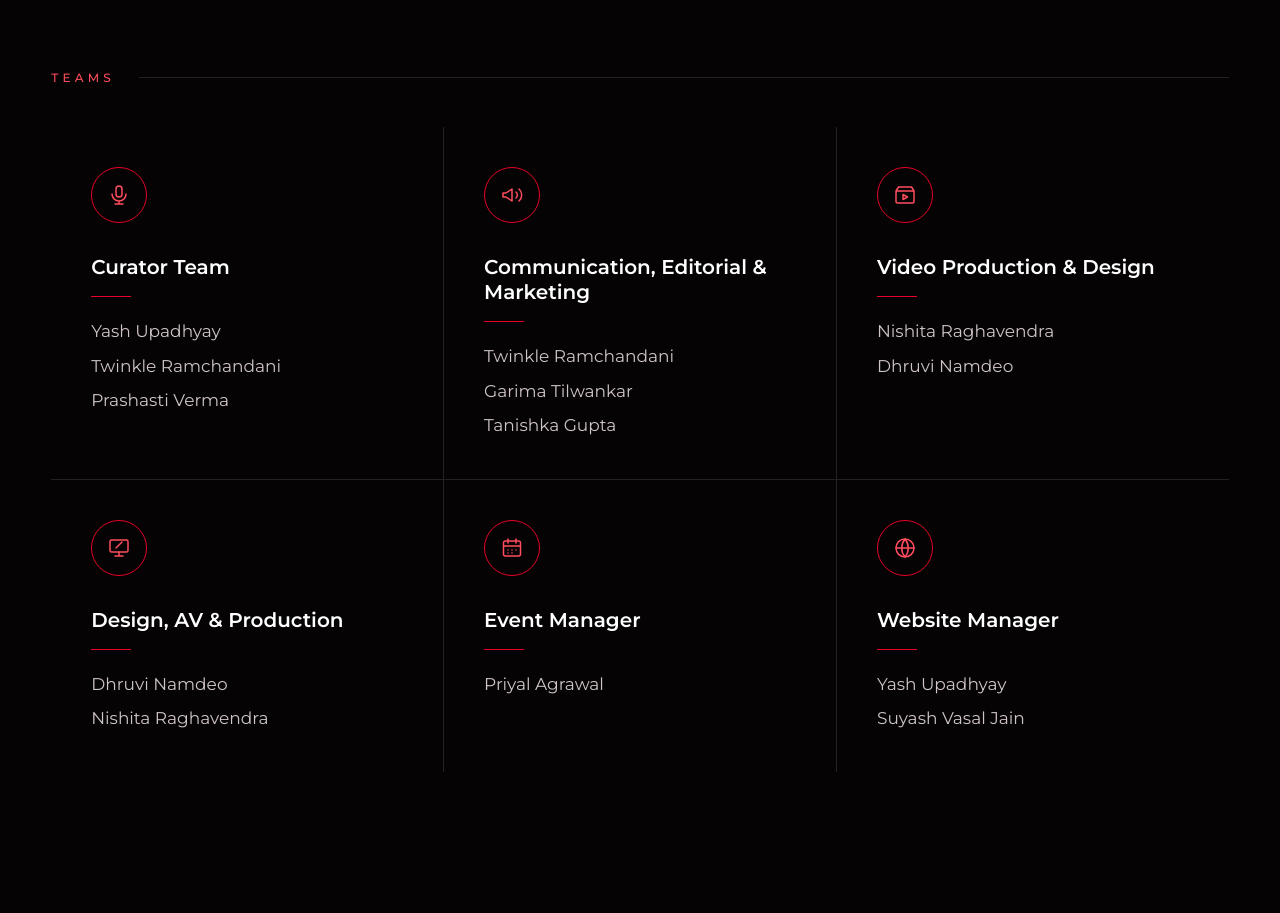
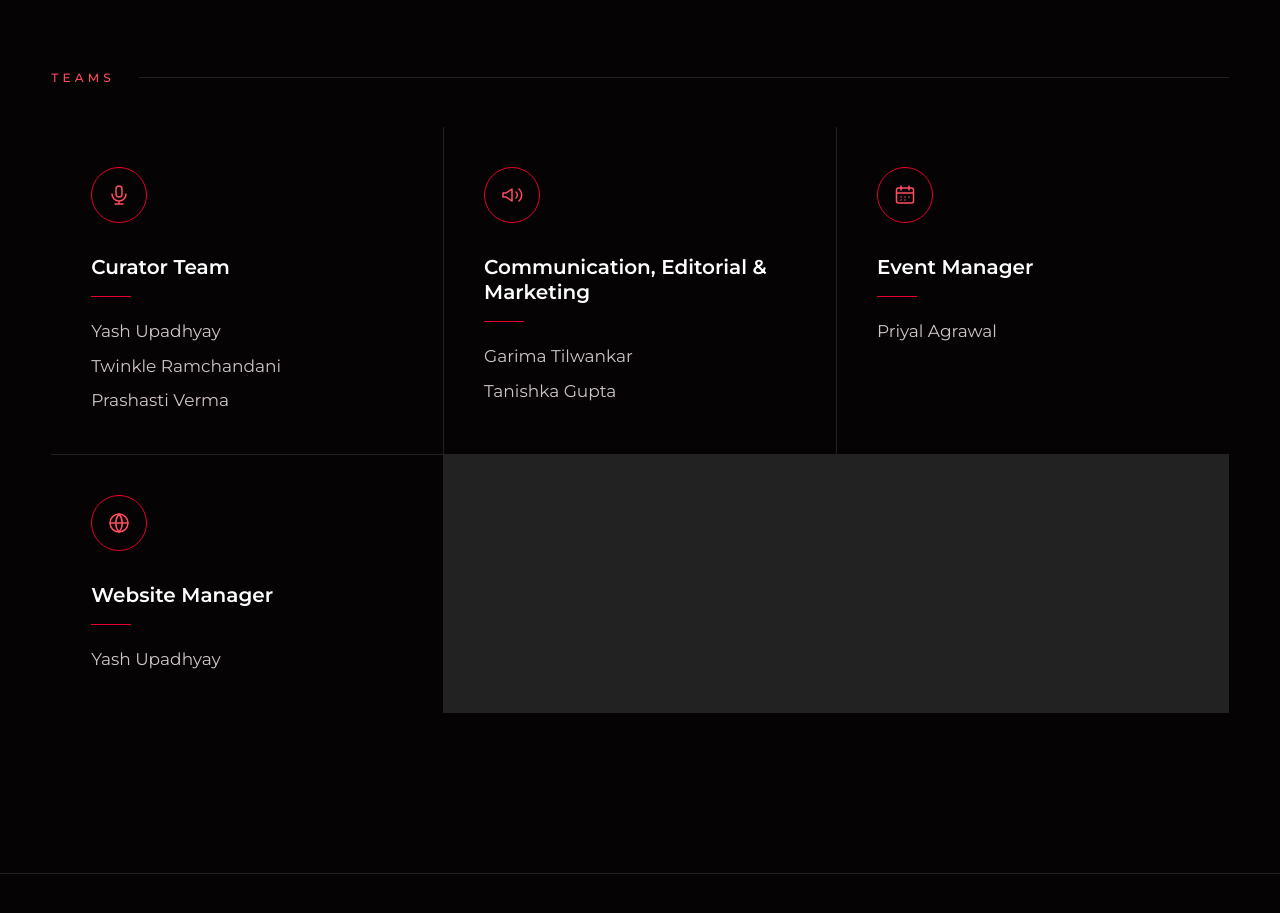
Before and after one commit to yashordK/TEDxSUAS-Women, a Next.js app: page /team in a window 1280 px wide. Shown: the part 1340-2253 px from the top of the page. Built offline with nearby package versions, Linux system fonts and the light colour scheme; no server answers; a web font is replaced by a local one.

Commit message:
data: update team roster

```diff
--- a/components/sections/team.tsx
+++ b/components/sections/team.tsx
@@ -120,18 +120,6 @@ const TEAM_ICONS: Record<string, React.ReactNode> = {
       <path d="M3 10v4h3l6 4V6L6 10H3ZM16 9a4 4 0 0 1 0 6M19 6a8 8 0 0 1 0 12" />
     </svg>
   ),
-  "Video Production & Design": (
-    <svg viewBox="0 0 24 24" className={ic} {...stroke} aria-hidden>
-      <rect x="3" y="8" width="18" height="12" rx="1.5" />
-      <path d="m3 8 2.5-4h13L21 8M10 11.5v5l4.5-2.5z" />
-    </svg>
-  ),
-  "Design, AV & Production": (
-    <svg viewBox="0 0 24 24" className={ic} {...stroke} aria-hidden>
-      <rect x="3" y="4" width="18" height="12" rx="1.5" />
-      <path d="M8 20h8M12 16v4M9 12l6-6" />
-    </svg>
-  ),
   "Event Manager": (
     <svg viewBox="0 0 24 24" className={ic} {...stroke} aria-hidden>
       <rect x="3.5" y="5" width="17" height="15" rx="2" />
--- a/lib/team.ts
+++ b/lib/team.ts
@@ -8,8 +8,8 @@
 export type Member = { name: string; role?: string; photo?: string };
 
 export const coreLeadership: Member[] = [
-  { name: "Dhruvi Namdeo", role: "Organiser & Curator" },
-  { name: "Nishita Raghavendra", role: "Organiser & Curator" },
+  { name: "Dhruvi Namdeo", role: "Organiser" },
+  { name: "Nishita Raghavendra", role: "Organiser" },
   { name: "Suyash Vasal Jain", role: "Executive Producer" },
   { name: "Medhansh Rathod", role: "Sponsorship & Budget Manager" },
 ];
@@ -21,16 +21,8 @@ export const teams: { name: string; members: Member[] }[] = [
   },
   {
     name: "Communication, Editorial & Marketing",
-    members: [{ name: "Twinkle Ramchandani" }, { name: "Garima Tilwankar" }, { name: "Tanishka Gupta" }],
-  },
-  {
-    name: "Video Production & Design",
-    members: [{ name: "Nishita Raghavendra" }, { name: "Dhruvi Namdeo" }],
-  },
-  {
-    name: "Design, AV & Production",
-    members: [{ name: "Dhruvi Namdeo" }, { name: "Nishita Raghavendra" }],
+    members: [{ name: "Garima Tilwankar" }, { name: "Tanishka Gupta" }],
   },
   { name: "Event Manager", members: [{ name: "Priyal Agrawal" }] },
-  { name: "Website Manager", members: [{ name: "Yash Upadhyay" }, { name: "Suyash Vasal Jain" }] },
+  { name: "Website Manager", members: [{ name: "Yash Upadhyay" }] },
 ];
```
